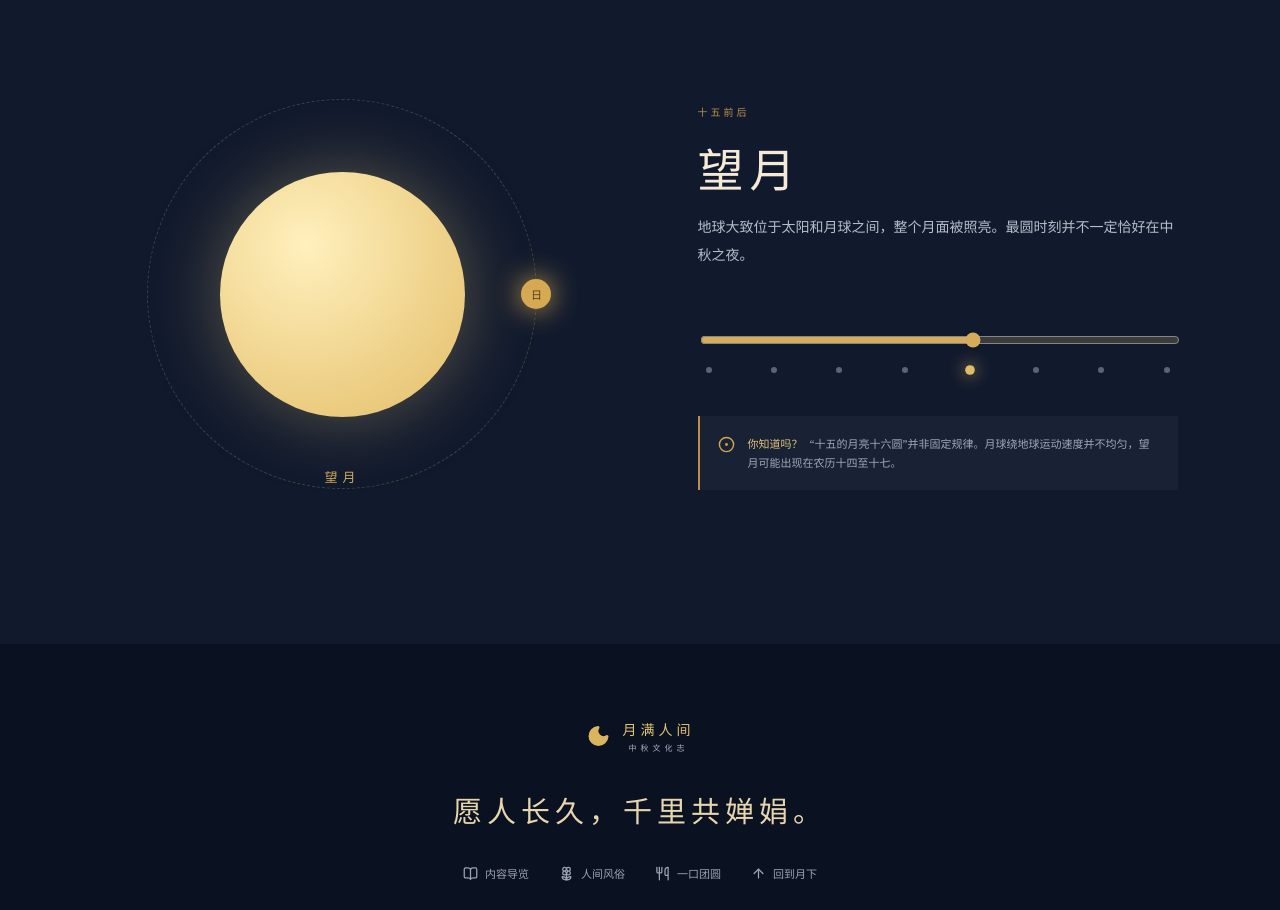
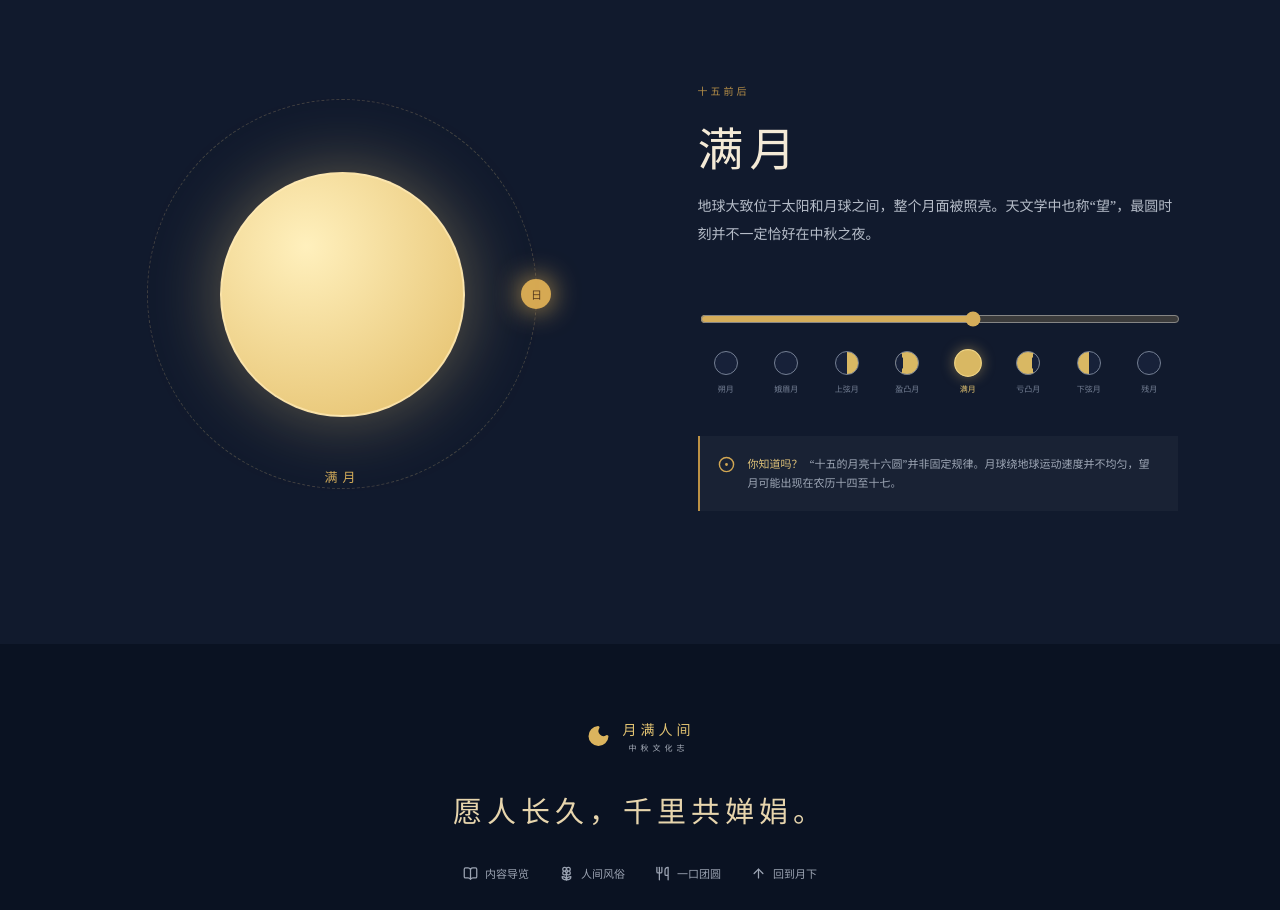
Before and after one commit to SongInCloud/midAutumn, a React (Vite) app: page / in a window 1280 px wide. Shown: the part 6688-7598 px from the top of the page. Built offline with nearby package versions, Linux system fonts and the light colour scheme; a web font is replaced by a local one.

Commit message:
fix: correct moon phase sequence and shapes

```diff
--- a/src/App.tsx
+++ b/src/App.tsx
@@ -55,7 +55,7 @@ const moonPhases = [
   { name: '娥眉月', day: '初三至初六', desc: '日落后的西方低空，一弯细月像眉梢，古人也称它为“蛾眉”。' },
   { name: '上弦月', day: '初七至初八', desc: '月亮西半面明亮，约在正午升起、午夜落下，黄昏时最适合观察。' },
   { name: '盈凸月', day: '十一至十四', desc: '亮面超过一半并逐日丰满，向望月靠近，月光也愈加充盈。' },
-  { name: '望月', day: '十五前后', desc: '地球大致位于太阳和月球之间，整个月面被照亮。最圆时刻并不一定恰好在中秋之夜。' },
+  { name: '满月', day: '十五前后', desc: '地球大致位于太阳和月球之间，整个月面被照亮。天文学中也称“望”，最圆时刻并不一定恰好在中秋之夜。' },
   { name: '亏凸月', day: '十六至二十', desc: '满月之后亮面渐亏，升起时间越来越晚，清晨仍可见于西方天空。' },
   { name: '下弦月', day: '廿二至廿三', desc: '月亮东半面明亮，通常在午夜升起、正午落下，适合黎明前观察。' },
   { name: '残月', day: '廿六至廿九', desc: '黎明前东方出现一弯细月，一个月相周期即将结束。' },
@@ -154,7 +154,7 @@ export default function App() {
 
     <section className="moon-lab dark-section" id="moon">
       <Reveal><SectionTitle light kicker="柒 · 共赏明月" title="月有盈亏，自有它的次序" intro="拖动月相尺，观察一个朔望月里的光影变化。中秋常逢满月，但最圆时刻并不总在十五。"/></Reveal>
-      <Reveal className="moon-lab-layout"><div className="phase-stage"><div className="orbit-ring"/><div className={'phase-sphere phase-sphere-' + phase}/><span>{moonPhases[phase].name}</span></div><div className="phase-control"><small>{moonPhases[phase].day}</small><h3>{moonPhases[phase].name}</h3><p>{moonPhases[phase].desc}</p><input type="range" min="0" max="7" step="1" value={phase} onChange={e => setPhase(Number(e.target.value))} aria-label="拖动观察月相"/><div className="phase-scale">{moonPhases.map((item, i) => <button key={item.name} className={i === phase ? 'active' : ''} onClick={() => setPhase(i)} aria-label={'查看' + item.name}><i/></button>)}</div><aside><CircleDot size={17}/><span><b>你知道吗？</b>“十五的月亮十六圆”并非固定规律。月球绕地球运动速度并不均匀，望月可能出现在农历十四至十七。</span></aside></div></Reveal>
+      <Reveal className="moon-lab-layout"><div className="phase-stage"><div className="orbit-ring"/><div className={'phase-sphere phase-sphere-' + phase}/><span>{moonPhases[phase].name}</span></div><div className="phase-control"><small>{moonPhases[phase].day}</small><h3>{moonPhases[phase].name}</h3><p>{moonPhases[phase].desc}</p><input type="range" min="0" max="7" step="1" value={phase} onChange={e => setPhase(Number(e.target.value))} aria-label="拖动观察月相"/><div className="phase-scale">{moonPhases.map((item, i) => <button key={item.name} className={i === phase ? 'active' : ''} onClick={() => setPhase(i)} aria-label={'查看' + item.name}><i className={'mini-phase mini-phase-' + i}/><span>{item.name}</span></button>)}</div><aside><CircleDot size={17}/><span><b>你知道吗？</b>“十五的月亮十六圆”并非固定规律。月球绕地球运动速度并不均匀，望月可能出现在农历十四至十七。</span></aside></div></Reveal>
     </section>
 
     <footer><div className="footer-mark"><Moon fill="currentColor"/><span>月满人间<small>中秋文化志</small></span></div><p>愿人长久，千里共婵娟。</p><div className="footer-links"><a href="#overview"><BookOpen size={15}/>内容导览</a><a href="#customs"><Flower2 size={15}/>人间风俗</a><a href="#food"><Utensils size={15}/>一口团圆</a><a href="#top"><ArrowUp size={15}/>回到月下</a></div><small>内容为传统文化普及用途 · 传说部分均已标注非史实属性</small></footer>
--- a/src/styles.css
+++ b/src/styles.css
@@ -178,24 +178,33 @@ button:focus-visible, a:focus-visible, input:focus-visible { outline: 2px solid
 .phase-stage { position: relative; min-height: 440px; display: grid; place-items: center; }
 .orbit-ring { position: absolute; width: 390px; aspect-ratio: 1; border-radius: 50%; border: 1px dashed rgba(232,202,137,.22); }
 .orbit-ring::before { content: '日'; position: absolute; right: -15px; top: calc(50% - 15px); width: 30px; height: 30px; display: grid; place-items: center; border-radius: 50%; background: #d6a953; color: #563a1e; font-size: 11px; box-shadow: 0 0 28px #d6a953; }
-.phase-sphere { position: relative; z-index: 2; width: 245px; aspect-ratio: 1; border-radius: 50%; box-shadow: 0 0 70px rgba(232,199,123,.17); transition: background .45s, box-shadow .45s; }
-.phase-sphere-0 { background: #172139; box-shadow: inset -10px 0 16px rgba(0,0,0,.25); }
-.phase-sphere-1 { background: radial-gradient(ellipse at 82% 50%, #f0d78f 0 18%, #19243b 20% 100%); }
+.phase-sphere { position: relative; z-index: 2; width: 245px; aspect-ratio: 1; overflow: hidden; border: 2px solid rgba(240, 215, 157, .34); border-radius: 50%; background-color: #172139; box-shadow: 0 0 70px rgba(232,199,123,.17); transition: background .45s, box-shadow .45s; }
+.phase-sphere-0 { background: #172139; box-shadow: inset -12px 0 20px rgba(0,0,0,.28); }
+.phase-sphere-1 { background: radial-gradient(circle 54% at 28% 50%, #172139 0 99%, transparent 100%), #f0d78f; }
 .phase-sphere-2 { background: linear-gradient(90deg, #172139 0 50%, #f0d78f 50%); }
-.phase-sphere-3 { background: radial-gradient(ellipse at 30% 50%, #f0d78f 0 66%, #172139 68%); }
-.phase-sphere-4 { background: radial-gradient(circle at 35% 30%, #fff0bd, #e3bd67); box-shadow: 0 0 70px rgba(232,199,123,.35); }
-.phase-sphere-5 { background: radial-gradient(ellipse at 70% 50%, #f0d78f 0 66%, #172139 68%); }
+.phase-sphere-3 { background: radial-gradient(ellipse 58% 92% at -26% 50%, #172139 0 99%, transparent 100%), #f0d78f; }
+.phase-sphere-4 { background: radial-gradient(circle at 35% 30%, #fff0bd, #e3bd67); border-color: rgba(255,235,184,.72); box-shadow: 0 0 70px rgba(232,199,123,.38); }
+.phase-sphere-5 { background: radial-gradient(ellipse 58% 92% at 126% 50%, #172139 0 99%, transparent 100%), #f0d78f; }
 .phase-sphere-6 { background: linear-gradient(90deg, #f0d78f 0 50%, #172139 50%); }
-.phase-sphere-7 { background: radial-gradient(ellipse at 18% 50%, #f0d78f 0 18%, #19243b 20% 100%); }
+.phase-sphere-7 { background: radial-gradient(circle 54% at 72% 50%, #172139 0 99%, transparent 100%), #f0d78f; }
 .phase-stage > span { position: absolute; bottom: 28px; color: #d2ab59; letter-spacing: 5px; font-size: 13px; }
 .phase-control > small { color: #b89048; letter-spacing: 3px; font-size: 10px; }
 .phase-control h3 { font-size: 46px; font-weight: 500; margin: 13px 0; letter-spacing: 6px; }
 .phase-control > p { color: #b6bdc9; line-height: 2; min-height: 85px; font-size: 14px; }
 .phase-control input { width: 100%; accent-color: #d5ad5a; margin-top: 20px; }
-.phase-scale { display: flex; justify-content: space-between; margin-top: 6px; }
-.phase-scale button { border: 0; background: none; padding: 8px; }
-.phase-scale i { display: block; width: 6px; height: 6px; border-radius: 50%; background: #596478; transition: all .2s; }
-.phase-scale button.active i { background: #e2bd69; box-shadow: 0 0 10px #e2bd69; transform: scale(1.6); }
+.phase-scale { display: grid; grid-template-columns: repeat(8, 1fr); gap: 4px; margin-top: 12px; }
+.phase-scale button { min-width: 0; border: 0; background: none; color: #768196; padding: 7px 2px; display: flex; flex-direction: column; align-items: center; gap: 8px; transition: color .2s; }
+.phase-scale button span { font-size: 8px; white-space: nowrap; }
+.mini-phase { display: block; width: 24px; height: 24px; border: 1px solid #747f93; border-radius: 50%; background: #172139; transition: transform .2s, border-color .2s, box-shadow .2s; }
+.mini-phase-1 { background: radial-gradient(circle 54% at 28% 50%, #172139 0 99%, transparent 100%), #d9b863; }
+.mini-phase-2 { background: linear-gradient(90deg, #172139 0 50%, #d9b863 50%); }
+.mini-phase-3 { background: radial-gradient(ellipse 58% 92% at -26% 50%, #172139 0 99%, transparent 100%), #d9b863; }
+.mini-phase-4 { background: #d9b863; }
+.mini-phase-5 { background: radial-gradient(ellipse 58% 92% at 126% 50%, #172139 0 99%, transparent 100%), #d9b863; }
+.mini-phase-6 { background: linear-gradient(90deg, #d9b863 0 50%, #172139 50%); }
+.mini-phase-7 { background: radial-gradient(circle 54% at 72% 50%, #172139 0 99%, transparent 100%), #d9b863; }
+.phase-scale button.active { color: #e7c873; }
+.phase-scale button.active .mini-phase { border-color: #f0d484; box-shadow: 0 0 12px rgba(226,189,105,.45); transform: scale(1.16); }
 .phase-control aside { display: flex; gap: 13px; margin-top: 35px; padding: 18px; border-left: 2px solid #bc9145; background: rgba(255,255,255,.035); color: #9fa8b7; font-size: 11px; line-height: 1.75; }
 .phase-control aside svg { flex: none; color: #d2a753; margin-top: 2px; }
 .phase-control aside b { color: #dec178; margin-right: 7px; }
```
